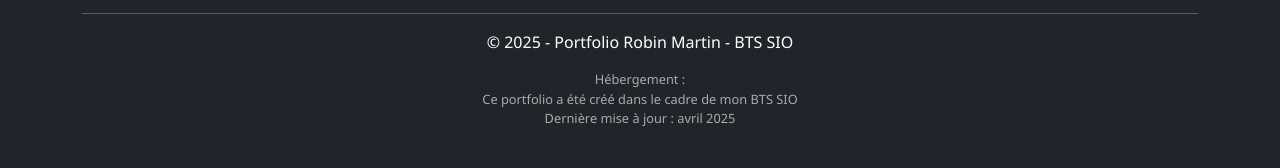
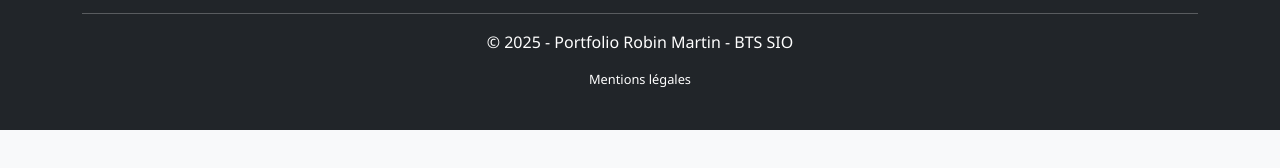
Before and after one commit to robin-martin04/portfolio, a plain HTML site: page index.html in a window 1280 px wide. Shown: the part 2141-2309 px from the top of the page. After the commit the page ends 2271 px from the top, so only its background shows below. Drawn offline with nearby package versions, Linux system fonts and the light colour scheme.

Commit message:
Add files via upload

```diff
--- a/index.html
+++ b/index.html
@@ -336,10 +336,9 @@
             <div class="text-center">
                 <p class="mb-0">© 2025 - Portfolio Robin Martin - BTS SIO</p>
                 <p class="legal-text">
-                    Hébergement : <br>
-                    Ce portfolio a été créé dans le cadre de mon BTS SIO<br>
-                    Dernière mise à jour : avril 2025
+                    <a href="mentions-legales.html" class="text-decoration-none text-white">Mentions légales</a>
                 </p>
+
             </div>
         </div>
     </footer>
```
